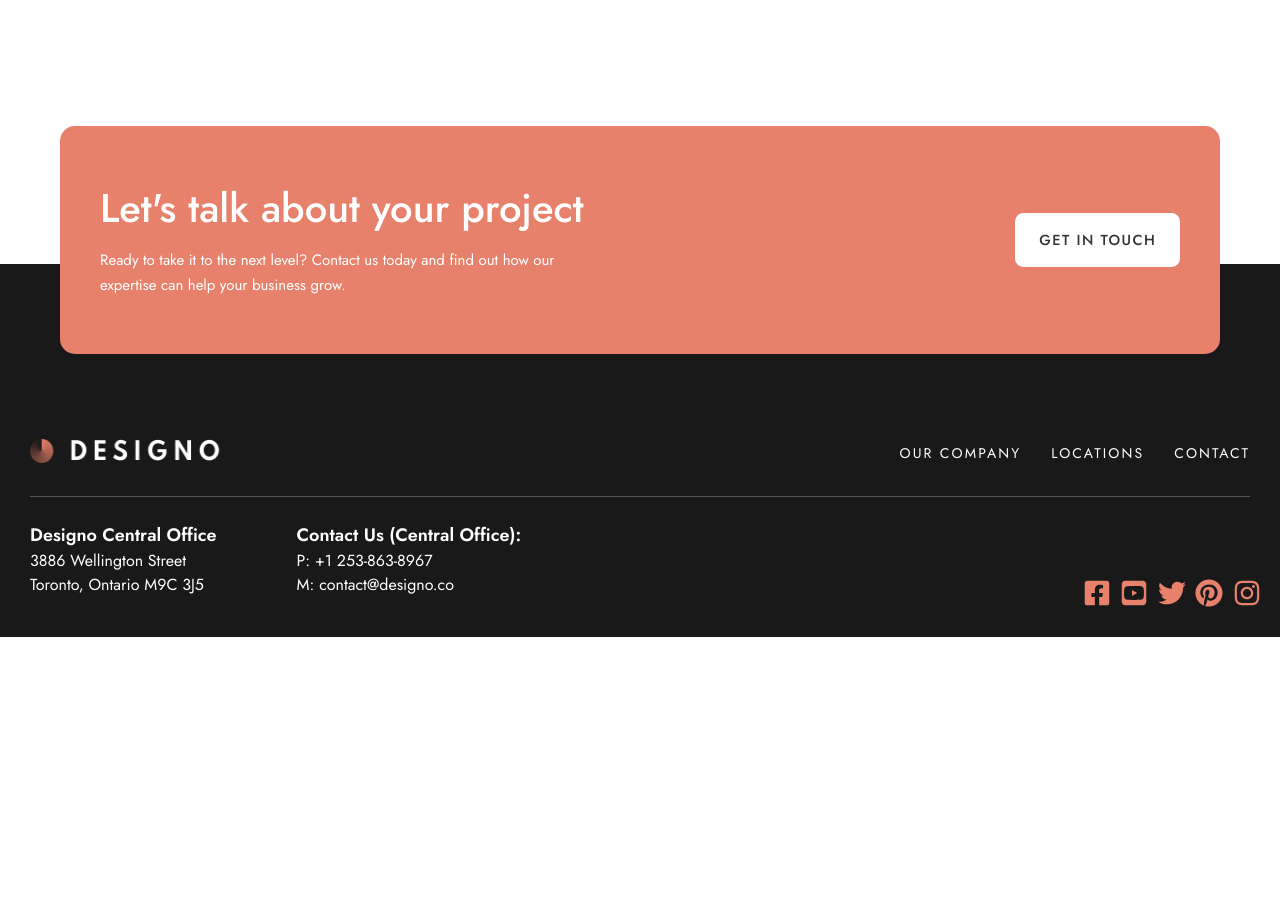
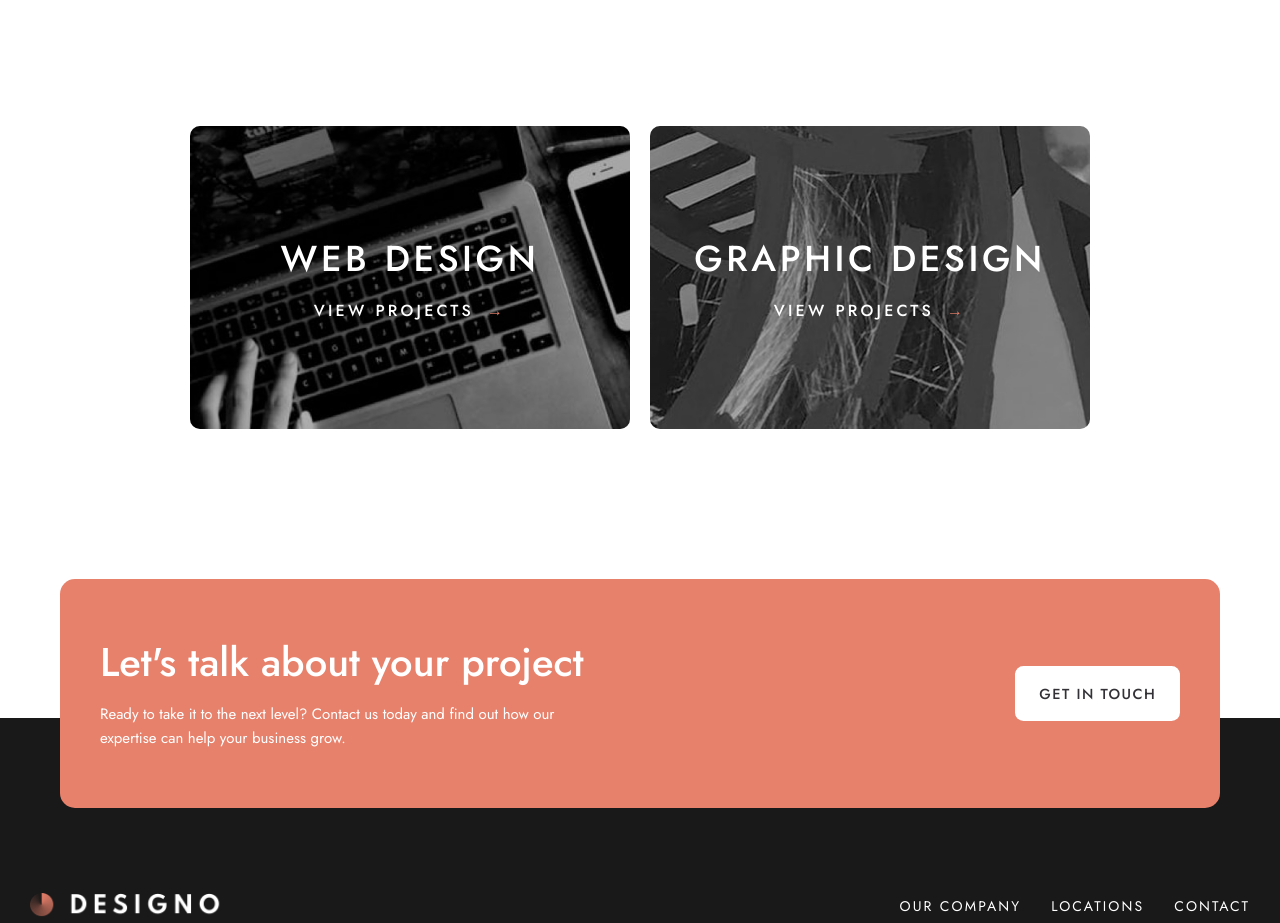
Before and after one commit to Bolazcoding/designo-website, a Next.js app: page /app-design in a window 1280 px wide. Shown: the part 1360-2283 px from the top of the page. Before the commit the page ends 1997 px from the top, so only its background shows below. Built offline with nearby package versions, Linux system fonts and the light colour scheme.

Commit message:
added a new feature

```diff
--- /dev/null
+++ b/app/_components/OtherDesignLinks.tsx
@@ -0,0 +1,93 @@
+import Image, { type StaticImageData } from "next/image";
+import Link from "next/link";
+import WebDesign from "@/public/home/desktop/image-web-design-large.jpg";
+import AppDesign from "@/public/home/desktop/image-app-design.jpg";
+import GraphicDesign from "@/public/home/desktop/image-graphic-design.jpg";
+import WebDesignTablet from "@/public/home/tablet/image-web-design.jpg";
+import AppDesignTablet from "@/public/home/tablet/image-app-design.jpg";
+import GraphicDesignTablet from "@/public/home/tablet/image-graphic-design.jpg";
+import WebDesignMobile from "@/public/home/mobile/image-web-design.jpg";
+import AppDesignMobile from "@/public/home/mobile/image-app-design.jpg";
+import GraphicDesignMobile from "@/public/home/mobile/image-graphic-design.jpg";
+
+type CategorySlug = "web-design" | "app-design" | "graphic-design";
+
+type Category = {
+  slug: CategorySlug;
+  title: string;
+  desktopImage: StaticImageData;
+  tabletImage: StaticImageData;
+  mobileImage: StaticImageData;
+};
+
+const categories: Category[] = [
+  {
+    slug: "web-design",
+    title: "Web Design",
+    desktopImage: WebDesign,
+    tabletImage: WebDesignTablet,
+    mobileImage: WebDesignMobile,
+  },
+  {
+    slug: "app-design",
+    title: "App Design",
+    desktopImage: AppDesign,
+    tabletImage: AppDesignTablet,
+    mobileImage: AppDesignMobile,
+  },
+  {
+    slug: "graphic-design",
+    title: "Graphic Design",
+    desktopImage: GraphicDesign,
+    tabletImage: GraphicDesignTablet,
+    mobileImage: GraphicDesignMobile,
+  },
+];
+
+export default function OtherDesignLinks({
+  current,
+}: {
+  current: CategorySlug;
+}) {
+  const otherCategories = categories.filter(({ slug }) => slug !== current);
+
+  return (
+    <section className="mx-auto mt-45 w-full max-w-[90rem] px-6 sm:mt-60 sm:px-10 lg:px-0">
+      <div className="grid grid-cols-1 gap-6 md:grid-cols-2 md:gap-8">
+        {otherCategories.map((category) => (
+          <Link
+            key={category.slug}
+            href={`/${category.slug}`}
+            className="group relative isolate block aspect-[1.5] overflow-hidden rounded-2xl md:aspect-[1.45]"
+          >
+            <picture className="absolute inset-0">
+              <source
+                media="(max-width: 767px)"
+                srcSet={category.mobileImage.src}
+              />
+              <source
+                media="(max-width: 1023px)"
+                srcSet={category.tabletImage.src}
+              />
+              <Image
+                src={category.desktopImage}
+                alt=""
+                fill
+                sizes="(max-width: 767px) 100vw, (max-width: 1023px) 50vw, 55rem"
+                className="object-cover transition-transform duration-300 group-hover:scale-105"
+              />
+            </picture>
+            <div className="absolute inset-0 flex flex-col items-center justify-center bg-black/30 text-center text-white transition-colors duration-300 group-hover:bg-primary/80">
+              <h3 className="text-[2.6rem] font-medium uppercase tracking-[0.1em] sm:text-[3.6rem]">
+                {category.title}
+              </h3>
+              <p className="mt-5 text-[1.4rem] font-medium uppercase tracking-[0.2em] sm:text-[1.6rem]">
+                View projects <span className="ml-2 text-primary">&rarr;</span>
+              </p>
+            </div>
+          </Link>
+        ))}
+      </div>
+    </section>
+  );
+}
--- a/app/app-design/page.tsx
+++ b/app/app-design/page.tsx
@@ -2,6 +2,7 @@ import HeroBanner from "../_components/HeroBanner";
 import ProjectBox from "../_components/ProjectBox";
 import { appDesignData } from "@/app/data/data";
 import MotionReveal from "../_components/MotionReveal";
+import OtherDesignLinks from "../_components/OtherDesignLinks";
 
 function page() {
   return (
@@ -13,6 +14,7 @@ function page() {
         />
       </MotionReveal>
       <ProjectBox data={appDesignData} animateItems />
+      <OtherDesignLinks current="app-design" />
     </>
   );
 }
--- a/app/graphic-design/page.tsx
+++ b/app/graphic-design/page.tsx
@@ -2,6 +2,7 @@ import HeroBanner from "../_components/HeroBanner";
 import ProjectBox from "../_components/ProjectBox";
 import { graphicDesignData } from "@/app/data/data";
 import MotionReveal from "../_components/MotionReveal";
+import OtherDesignLinks from "../_components/OtherDesignLinks";
 
 function page() {
   return (
@@ -13,6 +14,7 @@ function page() {
         />
       </MotionReveal>
       <ProjectBox data={graphicDesignData} animateItems />
+      <OtherDesignLinks current="graphic-design" />
     </>
   );
 }
--- a/app/web-design/page.tsx
+++ b/app/web-design/page.tsx
@@ -2,6 +2,7 @@ import HeroBanner from "../_components/HeroBanner";
 import ProjectBox from "../_components/ProjectBox";
 import { webDesignData } from "@/app/data/data";
 import MotionReveal from "../_components/MotionReveal";
+import OtherDesignLinks from "../_components/OtherDesignLinks";
 
 function page() {
   return (
@@ -13,6 +14,7 @@ function page() {
         />
       </MotionReveal>
       <ProjectBox data={webDesignData} animateItems />
+      <OtherDesignLinks current="web-design" />
     </>
   );
 }
```
